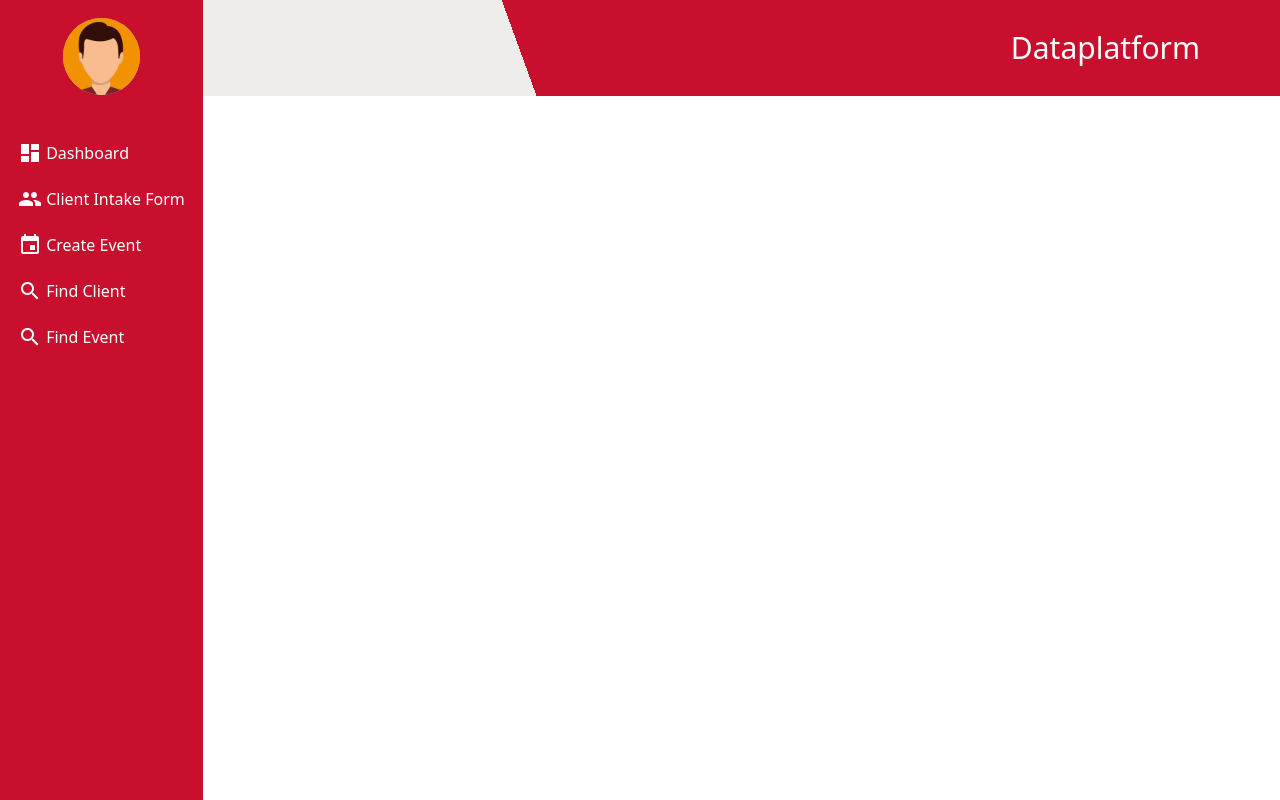
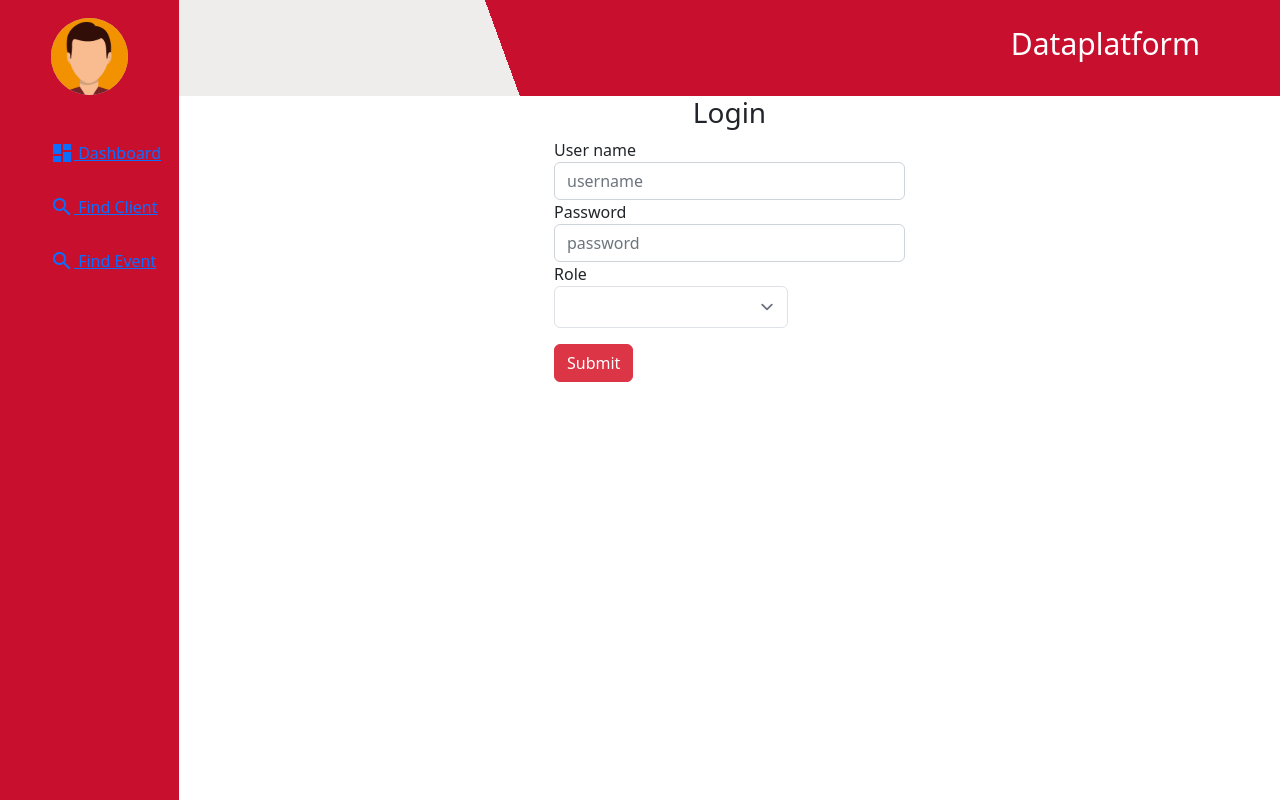
Before and after one commit to CIS-Spring-2023/project-cis_4339_project_9, a Vue app in the folder frontend/: page /login in a window 1280 px wide. Built offline with nearby package versions, Linux system fonts and the light colour scheme; no server answers.

Commit message:
Added login page and pinia store.

```diff
--- a/frontend/package.json
+++ b/frontend/package.json
@@ -13,8 +13,11 @@
     "@vuelidate/core": "^2.0.0",
     "@vuelidate/validators": "^2.0.0",
     "axios": "^1.1.3",
+    "bootstrap": "^5.2.3",
+    "bootstrap-icons": "^1.8.1",
     "chart.js": "^3.9.1",
     "luxon": "^3.1.0",
+    "pinia": "^2.0.33",
     "vite": "^3.1.8",
     "vue": "^3.2.41",
     "vue-multiselect": "^3.0.0-alpha.2",
--- a/frontend/src/App.vue
+++ b/frontend/src/App.vue
@@ -1,5 +1,6 @@
 <script>
 import axios from 'axios'
+import { useLoggedInUserStore } from "@/store/loggedInUser";
 const apiURL = import.meta.env.VITE_ROOT_API
 
 export default {
@@ -8,6 +9,10 @@ export default {
     return {
       orgName: 'Dataplatform'
     }
+  },
+  setup() {
+    const user = useLoggedInUserStore()
+    return {user}
   },
   created() {
     axios.get(`${apiURL}/org`).then((res) => {
@@ -35,7 +40,7 @@ export default {
                 Dashboard
               </router-link>
             </li>
-            <li>
+            <li v-if="user.role === 'editor'">
               <router-link to="/intakeform">
                 <span
                   style="position: relative; top: 6px"
@@ -45,7 +50,7 @@ export default {
                 Client Intake Form
               </router-link>
             </li>
-            <li>
+            <li v-if="user.role === 'editor'">
               <router-link to="/eventform">
                 <span
                   style="position: relative; top: 6px"
@@ -75,6 +80,13 @@ export default {
                 Find Event
               </router-link>
             </li>
+            <li class="nav-item">
+                <router-link v-if="user.isLoggedIn" to="/login">
+                    <a href="">
+                    <span @click="$event => user.logout()" class="nav-link"><i class="bi bi-box-arrow-left"></i> Logout</span>
+                    </a>
+                </router-link>
+            </li>
           </ul>
         </nav>
       </header>
--- a/frontend/src/components/homePage.vue
+++ b/frontend/src/components/homePage.vue
@@ -2,6 +2,7 @@
 import { DateTime } from 'luxon'
 import axios from 'axios'
 import AttendanceChart from './barChart.vue'
+import { useLoggedInUserStore } from "@/store/loggedInUser";
 const apiURL = import.meta.env.VITE_ROOT_API
 
 export default {
@@ -15,6 +16,13 @@ export default {
       chartData: [],
       loading: false,
       error: null
+    }
+  },
+  setup() {
+    const loggedInUserStore = useLoggedInUserStore();
+
+    if (!loggedInUserStore.isLoggedIn) {
+      this.$router.push('/login')
     }
   },
   mounted() {
--- /dev/null
+++ b/frontend/src/components/loginPage.vue
@@ -0,0 +1,46 @@
+<template>
+    <div class="row justify-content-center">
+          <div class="col-md-4">
+              <h3 class="text-center">Login</h3>
+              <form @submit.prevent=" $event => store.login(username, password, role)" novalidate="true">
+                  <div class="form-group">
+                      <label>User name</label>
+                      <input type="text" class="form-control" v-model="username" placeholder="username" required>
+                  </div>
+                  <div class="form-group">
+                      <label>Password</label>
+                      <input type="password" class="form-control" v-model="password" placeholder="password" required>
+                  </div>
+                  <div class="form-group">
+                    <label class="block">Role</label>
+                    <select class="appearance-none border rounded-md w-2/3 " v-model="role" required>
+                        <option value="viewer">Viewer</option>
+                        <option value="editor">Editor</option>
+                      </select>
+                  </div>
+                  <button class="btn btn-danger mt-3">Submit</button>
+              </form>
+          </div>
+    </div>
+  </template>
+
+  <script>
+  import { useLoggedInUserStore } from "@/store/loggedInUser";
+
+  export default {
+    data: () => {
+      return {
+        username: "",
+        password: "",
+        role:""
+      };
+    },
+    setup() {
+      const store = useLoggedInUserStore()
+      return {
+        // you can return the whole store instance to use it in the template
+        store,
+      }
+    }
+  };
+  </script>
--- /dev/null
+++ b/frontend/src/data/users.json
@@ -0,0 +1,7 @@
+[
+    {"role": "viewer", "username": "ed", "password": "ed"},
+    {"role": "viewer", "username": "John", "password": "Doe"},
+    {"role": "editor", "username": "Jane", "password": "Smith"},
+    {"role": "viewer", "username": "Bob", "password": "Johnson"},
+    {"role": "editor", "username": "Sara", "password": "Lee"}
+]
--- a/frontend/src/main.js
+++ b/frontend/src/main.js
@@ -1,8 +1,23 @@
-import { createApp } from 'vue'
+import { createApp, markRaw } from 'vue'
+import { createPinia } from 'pinia'
 import router from './router'
 import App from './App.vue'
 import './index.css'
 
+// Bootstrap
+import 'bootstrap/dist/css/bootstrap.min.css'
+import 'bootstrap-icons/font/bootstrap-icons.css'
+import 'bootstrap/dist/js/bootstrap.min.js'
+
+// Pinia
+const pinia = createPinia()
 const app = createApp(App)
+
+// Pinia x Router
+pinia.use(({ store }) => {
+    store.$router = markRaw(router)
+})
+
+app.use(pinia)
 app.use(router)
 app.mount('#app')
--- a/frontend/src/router/index.js
+++ b/frontend/src/router/index.js
@@ -6,6 +6,10 @@ const routes = [
     path: '/',
     props: true,
     component: () => import('../components/homePage.vue')
+  },
+  {
+    path: '/login',
+    component: () => import('../components/loginPage.vue')
   },
   {
     path: '/intakeform',
--- /dev/null
+++ b/frontend/src/store/loggedInUser.js
@@ -0,0 +1,52 @@
+import { defineStore } from 'pinia'
+
+//defining a store
+export const useLoggedInUserStore = defineStore({
+  // id is only required for devtools with the Pinia store
+  id: 'loggedInUser',
+  //central part of the store
+  state: () => {
+    return {
+      name: "",
+      isLoggedIn: false,
+      role: "",
+    }
+  },
+  // equivalent to methods in components, perfect to define business logic
+  actions: {
+    async login(username, password, role) {
+      try {
+        const response = await apiLogin(username, password, role);
+        this.$patch({
+          isLoggedIn: response.isAllowed,
+          name: response.name,
+          role: response.role
+        })
+        this.$router.push("/");
+      } catch(error) {
+        console.log(error)
+      }
+    },
+    logout() {
+      this.$patch({
+        name: "",
+        isLoggedIn: false,
+        role: ""
+      });
+
+      // we could do other stuff like redirecting the user
+    }
+  }
+});
+
+import users from '@/data/users.json'
+
+//simulate a login - we will later use our backend to handle authentication
+function apiLogin(u, p, r) {
+  const user = users.find(({username, password}) => username === u && password === p);
+  if (user) return Promise.resolve({ isAllowed: true, name: user.username, role: user.role });
+//   if (p === "ed") return Promise.resolve({ isAllowed: false });
+  return Promise.reject(new Error("invalid credentials"));
+}
+
+export default useLoggedInUserStore
```
